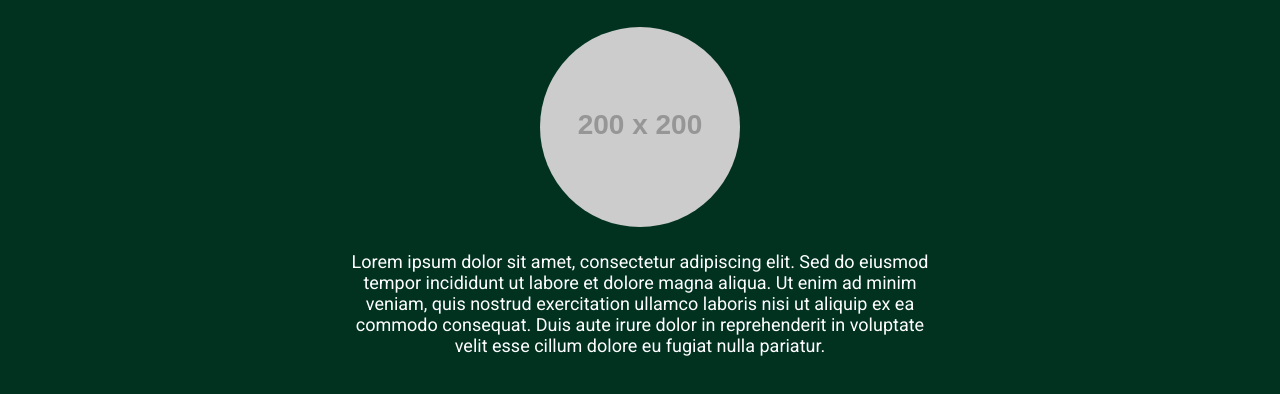
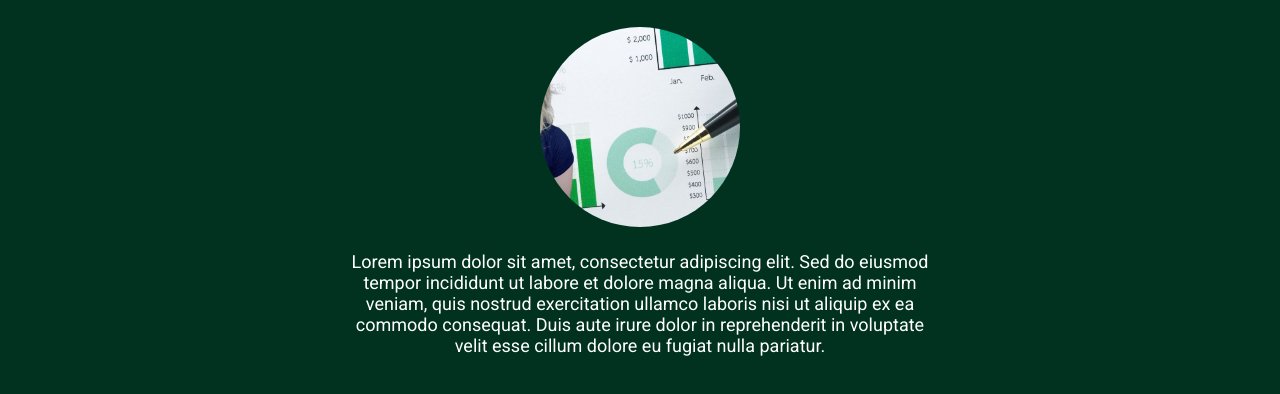
Before and after one commit to hankapy/portfolio, a plain HTML site: page about.html in a window 1280 px wide. Shown: the part 172-566 px from the top of the page. Drawn offline with Linux system fonts and the light colour scheme; placeholder pictures from the web are drawn by us.

Commit message:
Update about.html

```diff
--- a/about.html
+++ b/about.html
@@ -118,7 +118,7 @@
 
     <div class="content">
         <h1>Tietoa minusta</h1>
-        <img class="profile-image" src="https://via.placeholder.com/200" alt="Profiilikuva">
+        <img class="profile-image" src="hanna.jpg" alt="Profiilikuva">
         <p>
             Lorem ipsum dolor sit amet, consectetur adipiscing elit. Sed do eiusmod tempor incididunt ut labore et dolore magna aliqua. Ut enim ad minim veniam, quis nostrud exercitation ullamco laboris nisi ut aliquip ex ea commodo consequat. Duis aute irure dolor in reprehenderit in voluptate velit esse cillum dolore eu fugiat nulla pariatur.
         </p>
```
